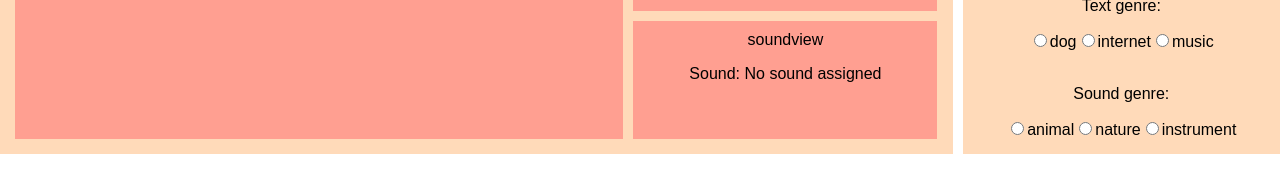
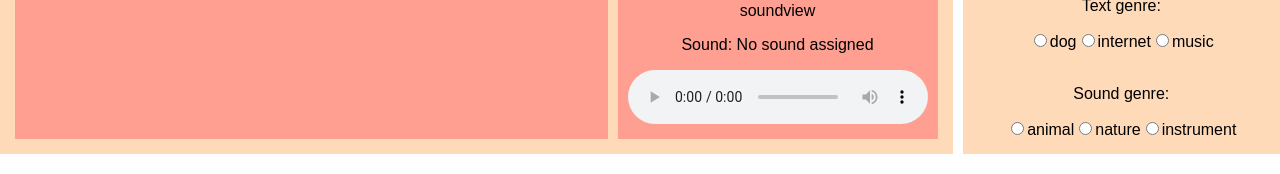
Before and after one commit to IT2810/it2810-webutvikling-h18-prosjekt-2-gruppe--27, a React (Create React App) app: page / in a window 1280 px wide. Shown: the part 182-356 px from the top of the page. Built offline with nearby package versions, Linux system fonts and the light colour scheme.

Commit message:
Added sound to App

```diff
--- a/src/components/Art/SoundView.js
+++ b/src/components/Art/SoundView.js
@@ -2,10 +2,18 @@ import React, { Component } from 'react';
 
 class SoundView extends Component {
   render() {
+    let src = "";
+    const sound = this.props.sound;
+    if (sound) {
+      if (sound.state === "loaded") {
+        src = URL.createObjectURL(sound.blob);
+      }
+    }
     return (
       <div className={this.props.className}>
         soundview
         <p>Sound: {this.props.sound ? this.props.sound.state : "No sound assigned"}</p>
+        <audio src={src} controls autoPlay loop/>
       </div>
     );
   }
```
